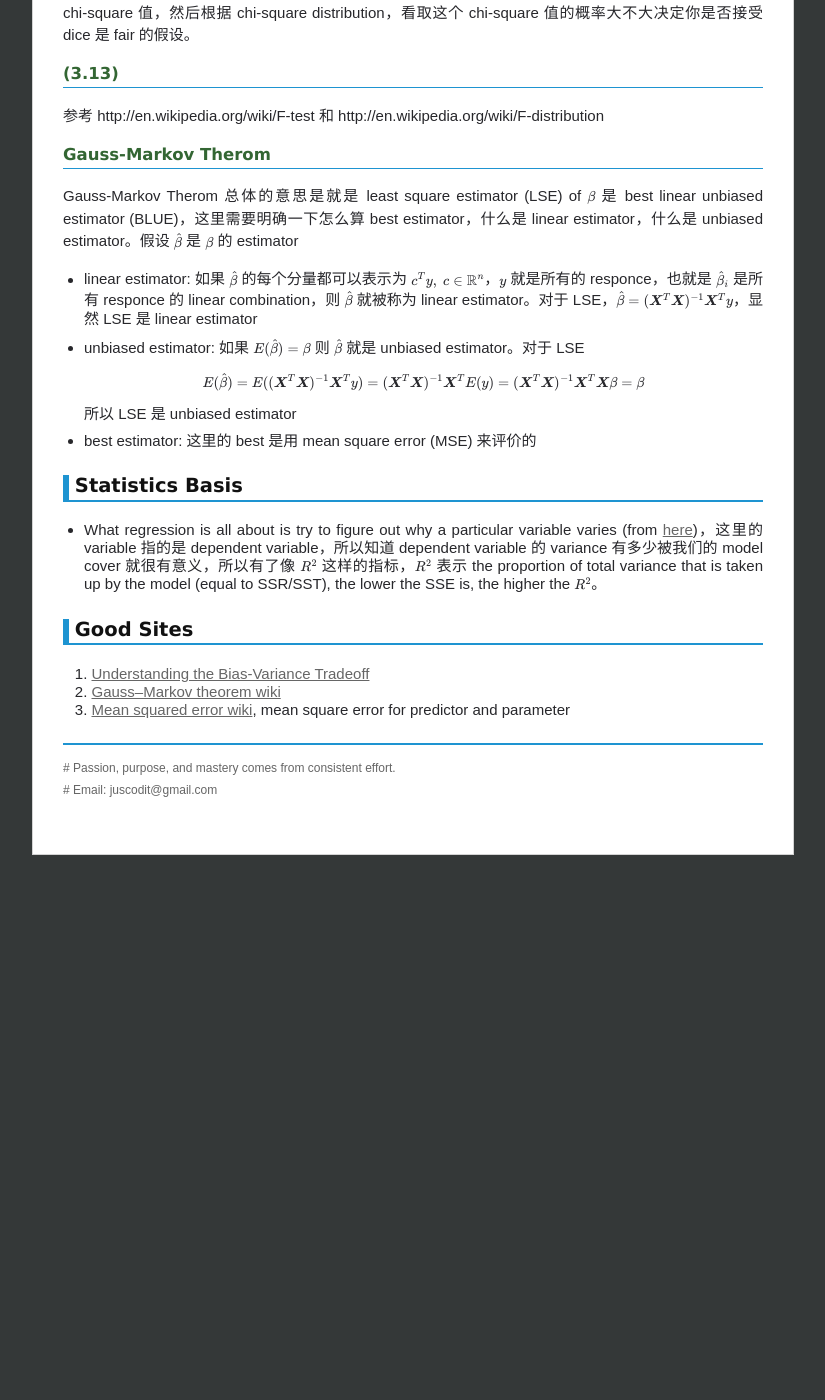
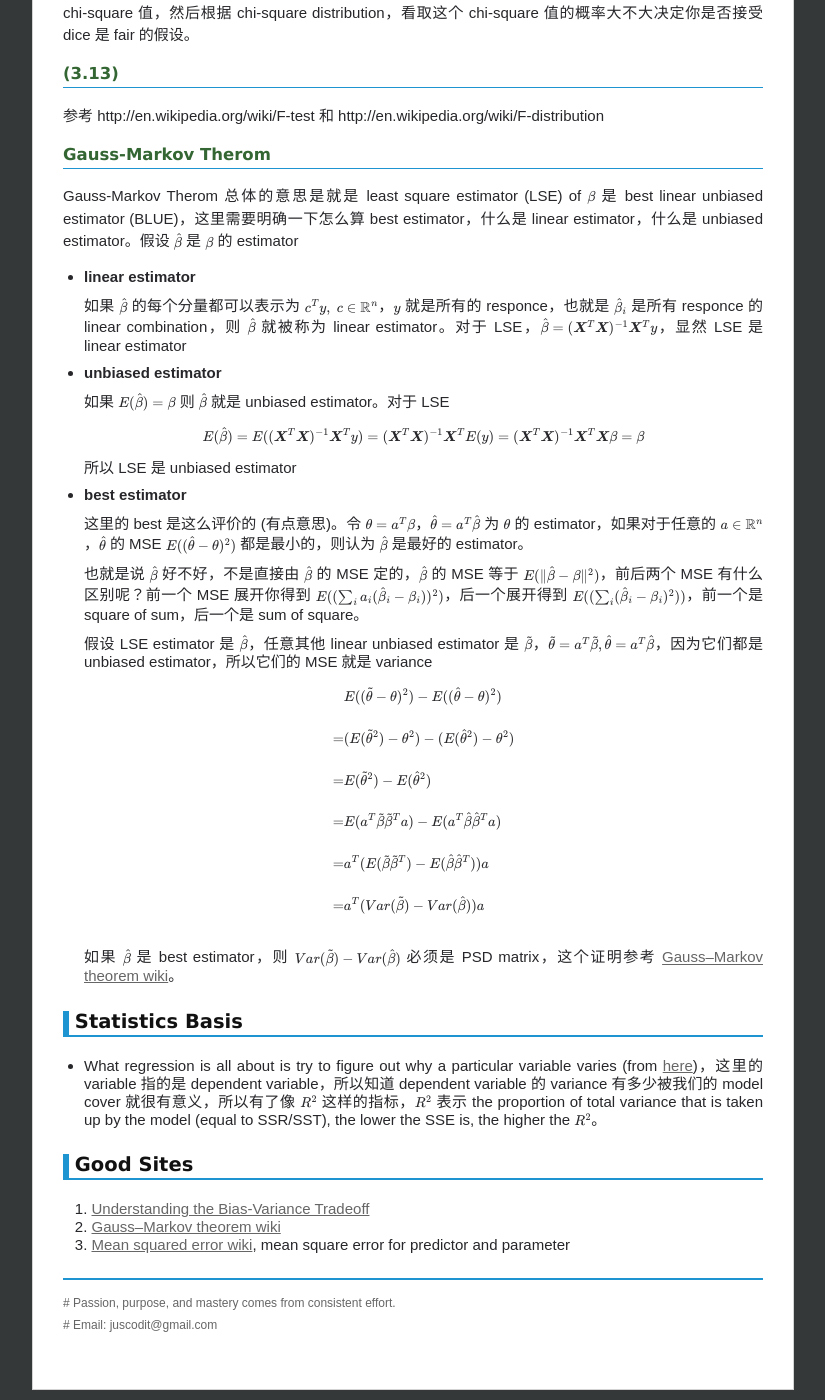
Before and after one commit to chenrushan/chenrushan.github.io, a Jekyll site: the page built from _posts/2014-04-28-esl-note.markdown, in a window 1280 px wide and 1400 px high, scrolled down 3577 px. Shown: the whole window, without its empty margins (227-1052 px from the left). Built offline with Jekyll 4.4.1, drawn with Linux system fonts in a browser that asks for light colours; Markdown is read by kramdown in place of the engine named in the settings; formulas are drawn with MathJax 3; before the commit the page ends 4442 px from its top, so only the background shows below that.

Commit message:
[esl]: update

```diff
--- a/_posts/2014-04-28-esl-note.markdown
+++ b/_posts/2014-04-28-esl-note.markdown
@@ -172,15 +172,38 @@ $$
 
 Gauss-Markov Therom 总体的意思是就是 least square estimator (LSE) of $\beta$ 是 best linear unbiased estimator (BLUE)，这里需要明确一下怎么算 best estimator，什么是 linear estimator，什么是 unbiased estimator。假设 $\hat{\beta}$ 是 $\beta$ 的 estimator
 
-* linear estimator: 如果 $\hat{\beta}$ 的每个分量都可以表示为 $c^T y, \; c \in \mathbb{R}^n$，$y$ 就是所有的 responce，也就是 $\hat{\beta}\_i$ 是所有 responce 的 linear combination，则 $\hat{\beta}$ 就被称为 linear estimator。对于 LSE，$\hat{\beta} = (\boldsymbol{X}^T\boldsymbol{X})^{-1} \boldsymbol{X}^T y$，显然 LSE 是 linear estimator
+* **linear estimator**
 
-* unbiased estimator: 如果 $E(\hat{\beta}) = \beta$ 则 $\hat{\beta}$ 就是 unbiased estimator。对于 LSE
+  如果 $\hat{\beta}$ 的每个分量都可以表示为 $c^T y, \; c \in \mathbb{R}^n$，$y$ 就是所有的 responce，也就是 $\hat{\beta}\_i$ 是所有 responce 的 linear combination，则 $\hat{\beta}$ 就被称为 linear estimator。对于 LSE，$\hat{\beta} = (\boldsymbol{X}^T\boldsymbol{X})^{-1} \boldsymbol{X}^T y$，显然 LSE 是 linear estimator
+
+* **unbiased estimator**
+
+  如果 $E(\hat{\beta}) = \beta$ 则 $\hat{\beta}$ 就是 unbiased estimator。对于 LSE
 
   $$E(\hat{\beta}) = E((\boldsymbol{X}^T\boldsymbol{X})^{-1} \boldsymbol{X}^T y) = (\boldsymbol{X}^T\boldsymbol{X})^{-1} \boldsymbol{X}^T E(y) = (\boldsymbol{X}^T\boldsymbol{X})^{-1} \boldsymbol{X}^T \boldsymbol{X} \beta = \beta$$
 
   所以 LSE 是 unbiased estimator
 
-* best estimator: 这里的 best 是用 mean square error (MSE) 来评价的
+* **best estimator**
+
+  这里的 best 是这么评价的 (有点意思)。令 $\theta = a^T \beta$，$\hat{\theta} = a^T \hat{\beta}$ 为 $\theta$ 的 estimator，如果对于任意的 $a \in \mathbb{R}^n$，$\hat{\theta}$ 的 MSE $E((\hat{\theta} - \theta)^2)$ 都是最小的，则认为 $\hat{\beta}$ 是最好的 estimator。
+
+  也就是说 $\hat{\beta}$ 好不好，不是直接由 $\hat{\beta}$ 的 MSE 定的，$\hat{\beta}$ 的 MSE 等于 $E(\Vert \hat{\beta} - \beta \Vert^2)$，前后两个 MSE 有什么区别呢？前一个 MSE 展开你得到 $E((\sum\_{i} a\_{i}(\hat{\beta}\_i - \beta\_i))^2)$，后一个展开得到 $E((\sum\_i (\hat{\beta}\_i - \beta\_i)^2))$，前一个是 square of sum，后一个是 sum of square。
+
+  假设 LSE estimator 是 $\hat{\beta}$，任意其他 linear unbiased estimator 是 $\tilde{\beta}$，$\tilde{\theta} = a^T \tilde{\beta}, \hat{\theta} = a^T \hat{\beta}$，因为它们都是 unbiased estimator，所以它们的 MSE 就是 variance
+
+  $$
+  \begin{align}
+  & E((\tilde{\theta} - \theta)^2) - E((\hat{\theta} - \theta)^2) \\\\
+  = & (E(\tilde{\theta}^2) - \theta^2) - (E(\hat{\theta}^2) - \theta^2) \\\\
+  = & E(\tilde{\theta}^2) - E(\hat{\theta}^2) \\\\
+  = & E(a^T \tilde{\beta} \tilde{\beta}^T a) - E(a^T \hat{\beta} \hat{\beta}^T a) \\\\
+  = & a^T (E(\tilde{\beta} \tilde{\beta}^T) - E(\hat{\beta} \hat{\beta}^T))a \\\\
+  = & a^T (Var(\tilde{\beta}) - Var(\hat{\beta})) a \\\\
+  \end{align}
+  $$
+
+  如果 $\hat{\beta}$ 是 best estimator，则 $Var(\tilde{\beta}) - Var(\hat{\beta})$ 必须是 PSD matrix，这个证明参考 [Gauss–Markov theorem wiki](http://en.wikipedia.org/wiki/Gauss–Markov_theorem)。
 
 ### Statistics Basis
 
```
